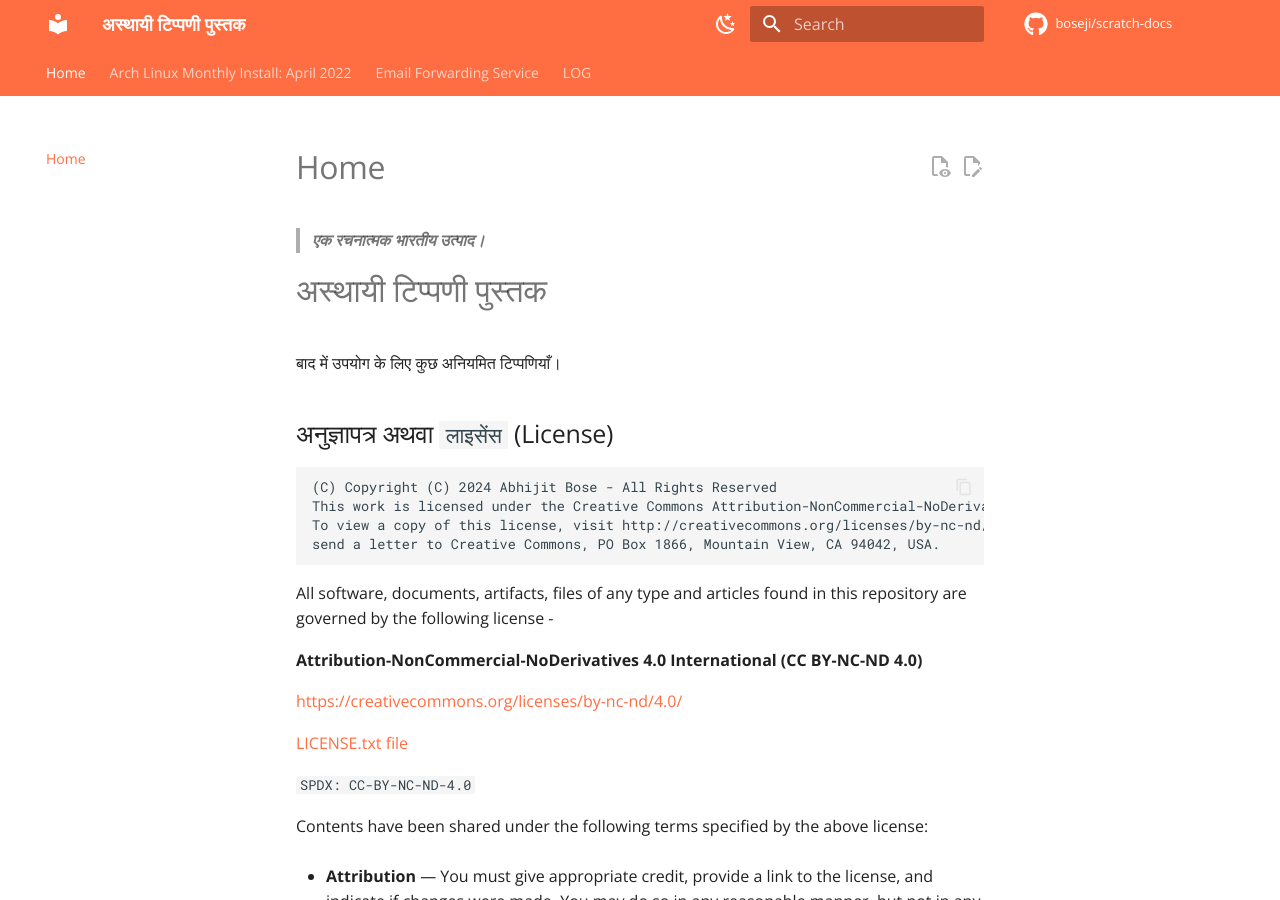
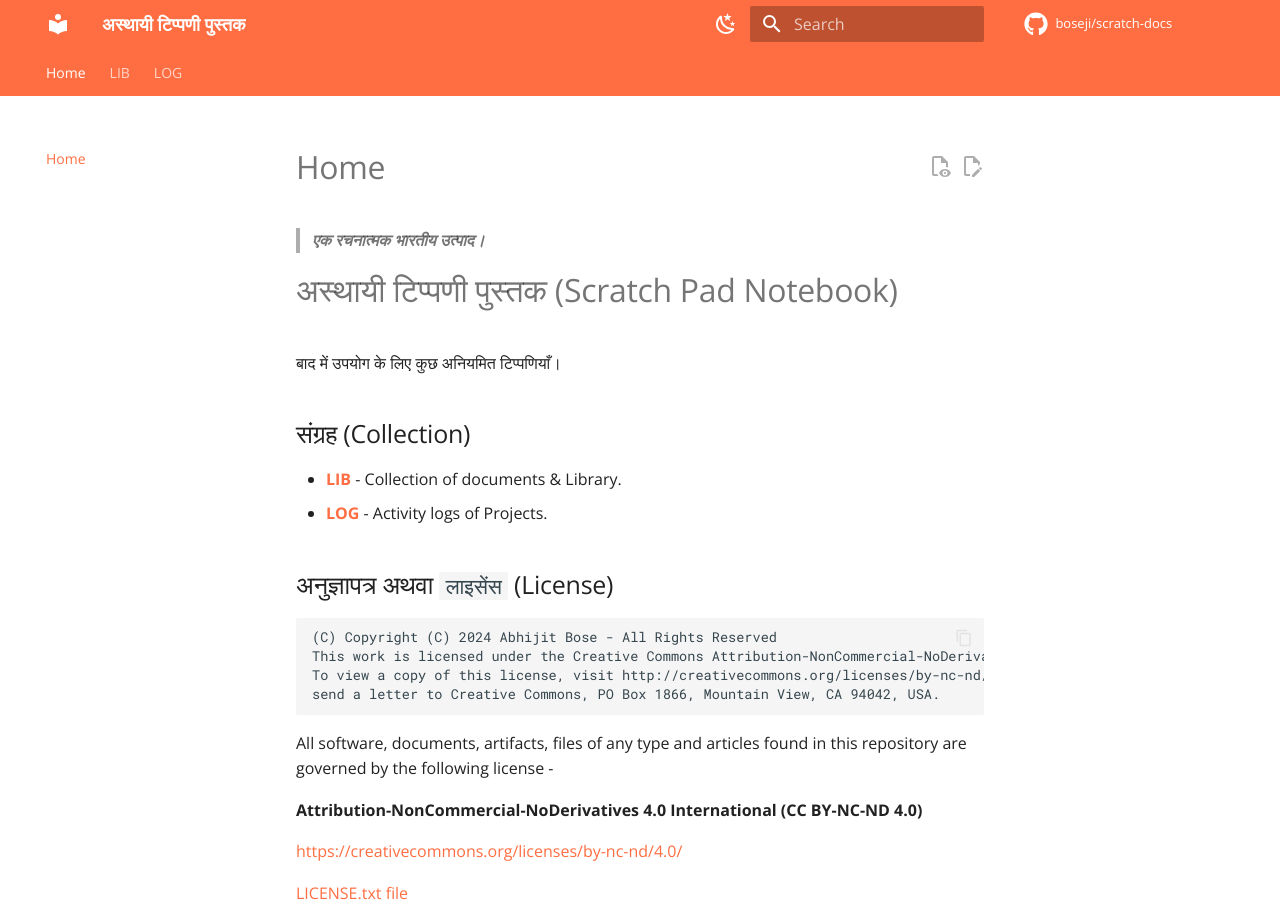
Before and after one commit to boseji/scratch-docs, an MkDocs documentation site: the page built from docs/README.md, in a window 1280 px wide and 900 px high. Built offline with MkDocs 1.6.1 and Material for MkDocs 9.7.7, drawn with Linux system fonts in a browser that asks for light colours; comment, search, counter and statistics services are not loaded.

Commit message:
पुनरीक्षण

```diff
--- a/docs/README.md
+++ b/docs/README.md
@@ -2,9 +2,14 @@
 
 > ***एक रचनात्मक भारतीय उत्पाद।***
 
-# अस्थायी टिप्पणी पुस्तक
+# अस्थायी टिप्पणी पुस्तक (Scratch Pad Notebook)
 
 बाद में उपयोग के लिए कुछ अनियमित टिप्पणियाँ।
+
+## संग्रह (Collection)
+
+- **[LIB](./LIB/README.md)** - Collection of documents & Library.
+- **[LOG](./LOG/README.md)** - Activity logs of Projects.
 
 ## अनुज्ञापत्र अथवा `लाइसेंस` (License)
 
```
Also changed, not shown: docs/LIB/README.md (added, +12 -0 lines), docs/LIB/eflinux-arch-install.md (renamed from docs/eflinux-arch-install.md), docs/LIB/email-forward-service.md (renamed from docs/email-forward-service.md).
